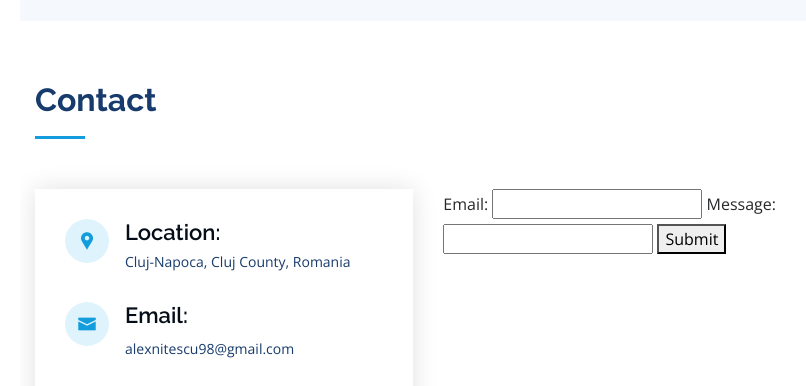
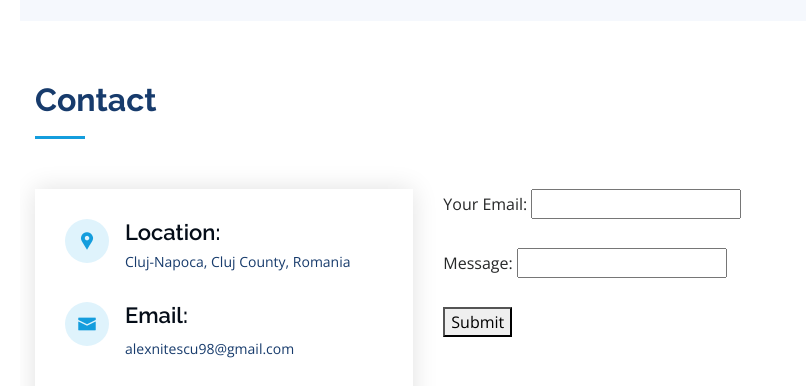
Before and after one commit to alexnit/alexnit.github.io, a plain HTML site: page index.html in a window 1280 px wide. Shown: the part 5148-5534 px from the top of the page, without its empty margins (280-1086 px from the left). Drawn offline with nearby package versions, Linux system fonts and the light colour scheme.

Commit message:
Add files via upload

```diff
--- a/index.html
+++ b/index.html
@@ -405,12 +405,12 @@ Improving daily turns you into a passionate, being passionate makes worktime lik
   action="https://formspree.io/f/xayljwnk"
   method="POST"
 >
-  <label>Email:</label>
-  <input type="email" name="email" />
+  <label>Your Email:</label>
+  <input type="email" name="email" /><br><br>
   <label>Message:</label>
-  <input type="text" name="message" />
+  <input type="text" name="message" /><br><br>
   <button id="my-form-button">Submit</button>
-  <p id="my-form-status"></p>
+    <p id="my-form-status"></p>
 </form>
           </div>
 
```
